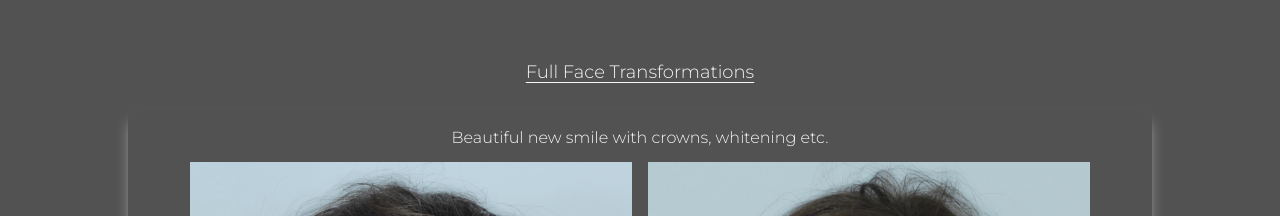
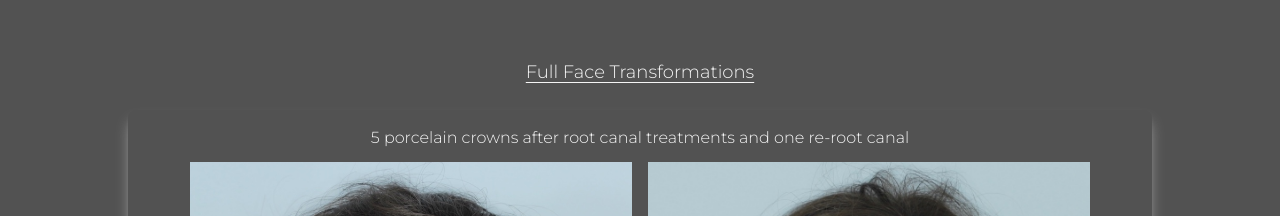
Before and after one commit to wodnjsd/mk-portfolio, a Next.js app: page /portfolio in a window 1280 px wide. Shown: the part 1233-1449 px from the top of the page. Built offline with nearby package versions, Linux system fonts and the light colour scheme.

Commit message:
face description

```diff
--- a/data/portfolio-face.js
+++ b/data/portfolio-face.js
@@ -7,7 +7,7 @@ import image6 from '@/public/assets/portfolios/full-face/3_after.jpeg'
 
 
 export default [
-  { id: 1, before: image1, after: image2, description: "Beautiful new smile with crowns, whitening etc." },
-  { id: 2, before: image3, after: image4, description: "Lovely smile" },
-  { id: 3, before: image5, after: image6, description: "Great smile" },
+  { id: 1, before: image1, after: image2, description: "5 porcelain crowns after root canal treatments and one re-root canal" },
+  { id: 2, before: image3, after: image4, description: "Stabilised with extraction and fillings, then a partial cobalt-chrome denture" },
+  { id: 3, before: image5, after: image6, description: "New smile with new complete dentures" },
 ];
```
